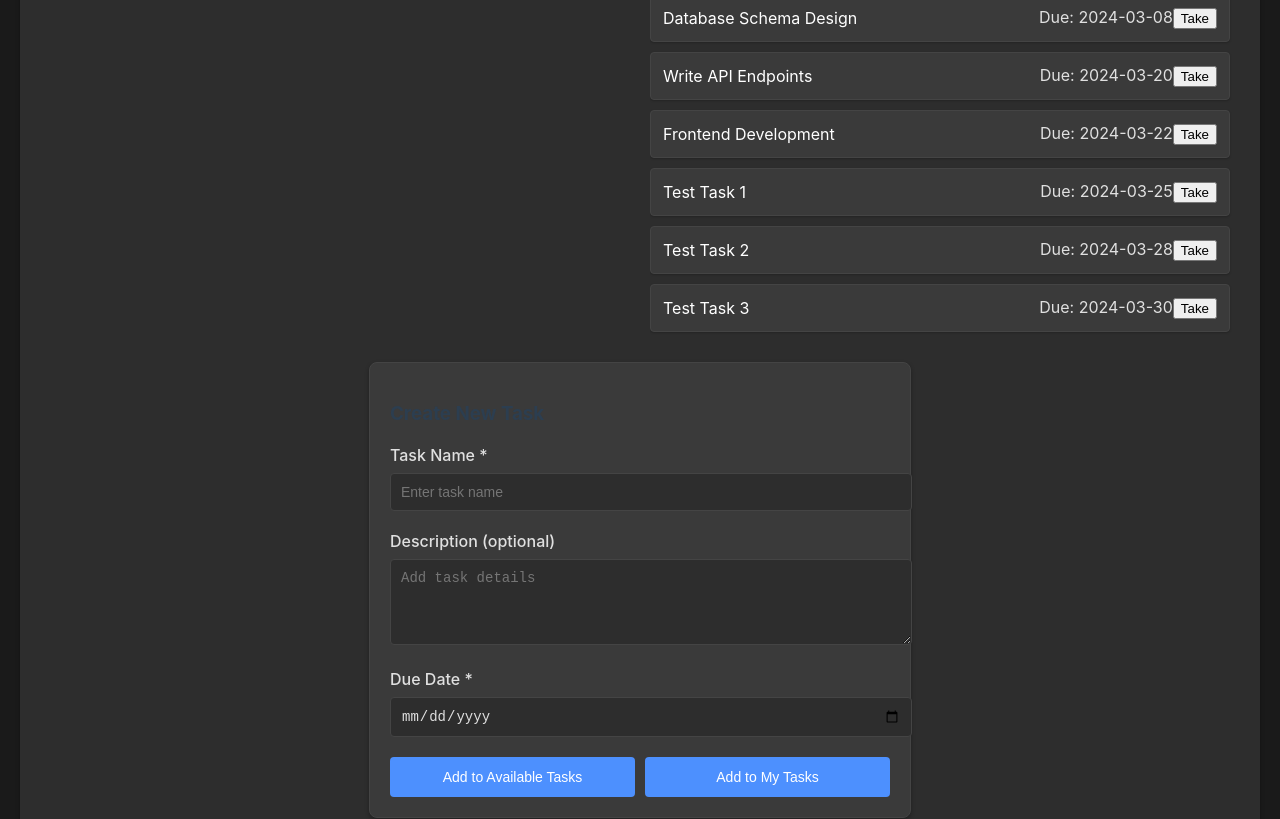
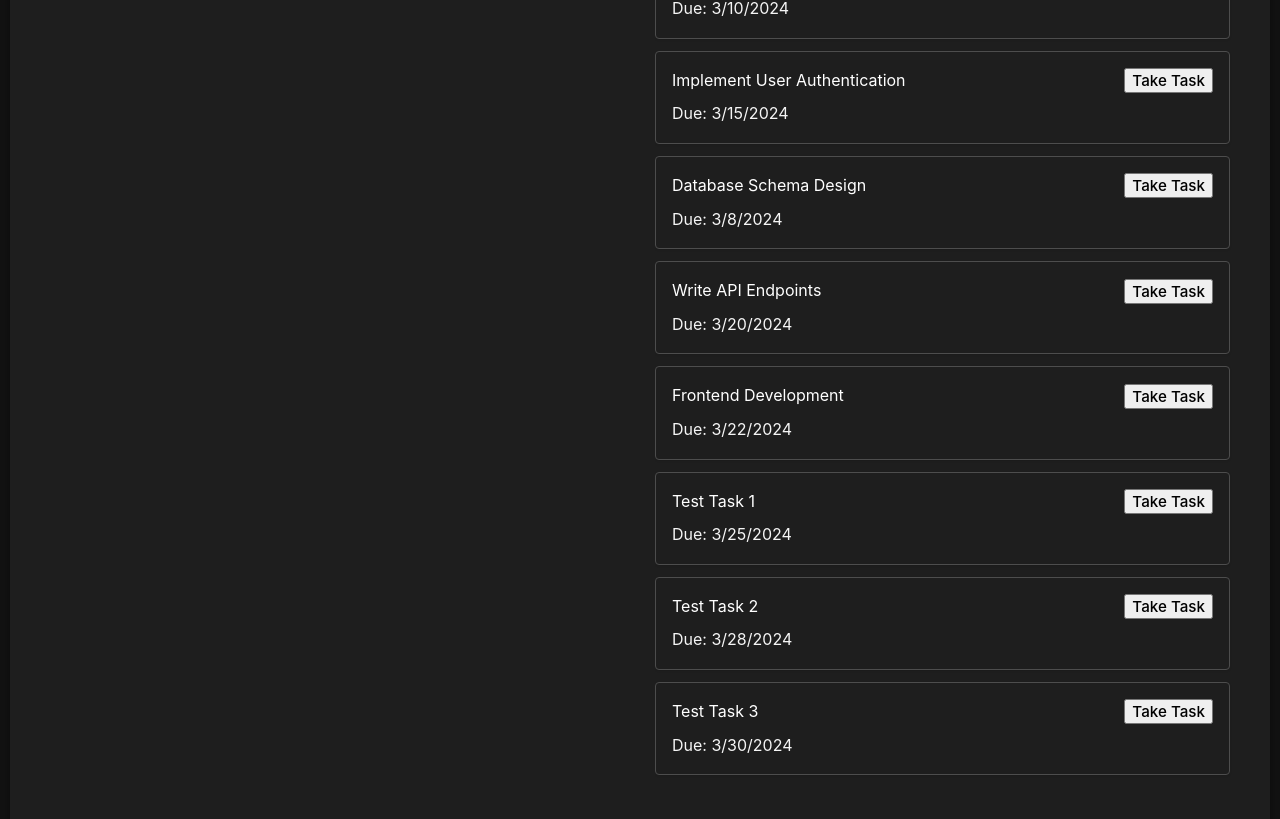
Before and after one commit to MisbahAN/tuesday.com, a React (Create React App) app: page / in a window 1280 px wide. Shown: the part 320-1139 px from the top of the page. Built offline with nearby package versions, Linux system fonts and the light colour scheme; the HTML template or start-up script is replaced by a standard one.

Commit message:
Final UI push before merging with Login-page.

```diff
--- a/src/App.css
+++ b/src/App.css
@@ -2,38 +2,43 @@
 
 body {
   font-family: 'Inter', sans-serif;
-  background-color: #1a1a1a;
-  color: #e0e0e0;
+  background-color: var(--background-color);
+  color: var(--text-color);
   margin: 0;
   padding: 0;
   height: 100vh;
+  line-height: 1.6;
 }
 
 .app {
   max-width: 1200px;
-  margin: 20px auto;
-  padding: 20px;
-  background-color: #2d2d2d;
-  border-radius: 8px;
-  box-shadow: 0 2px 4px rgba(0, 0, 0, 0.3);
+  margin: 1.25rem auto;
+  padding: 1.875rem;
+  background-color: var(--surface-color);
+  border-radius: 0.75rem;
+  box-shadow: 0 4px 8px rgba(0, 0, 0, 0.4);
   display: flex;
   flex-direction: column;
+  min-height: calc(100vh - 2.5rem);
 }
 
 h1 {
   font-family: 'Poppins', sans-serif;
   text-align: center;
-  margin-bottom: 20px;
+  margin: 0 0 30px 0;
   color: #ffffff;
-  border-bottom: 2px solid #4d90fe;
-  padding-bottom: 10px;
+  font-size: 2.2rem;
+  font-weight: 600;
+  border-bottom: 3px solid #4d90fe;
+  padding-bottom: 15px;
 }
 
 .task-container {
   display: flex;
-  gap: 20px;
+  gap: 1.875rem;
   flex-grow: 1;
   justify-content: center;
+  padding: 1.25rem 0;
 }
 
 .task-list-container {
@@ -44,13 +49,16 @@ h1 {
 }
 
 .task-list-container h2 {
-  font-family: 'Poppins', sans-serif;
-  margin-top: 0;
-  color: #ffffff;
-  border-bottom: 1px solid #444;
-  padding-bottom: 8px;
-  margin-bottom: 10px;
+    font-family: 'Poppins', sans-serif;
+    margin: 0 0 20px 0;
+    color: var(--text-color);
+    font-size: 1.5rem;
+    font-weight: 500;
+    text-align: center;
+    border-bottom: 2px solid var(--border-color);
+    padding-bottom: 10px;
 }
+
 
 .task-list {
   flex-grow: 1;
@@ -59,29 +67,36 @@ h1 {
 }
 
 /* Scrollbar Styling */
-.task-list::-webkit-scrollbar { width: 8px; }
-.task-list::-webkit-scrollbar-track { background: #2d2d2d; }
-.task-list::-webkit-scrollbar-thumb { background: #4d4d4d; border-radius: 4px; }
+.task-list::-webkit-scrollbar { width: 10px; }
+.task-list::-webkit-scrollbar-track { background: #2a2a2a; }
+.task-list::-webkit-scrollbar-thumb {
+  background: #4d4d4d;
+  border-radius: 5px;
+  border: 2px solid #2a2a2a;
+}
 .task-list::-webkit-scrollbar-thumb:hover { background: #666; }
 
 
 .task-item {
-  background-color: #3a3a3a;
-  border: 1px solid #444;
-  border-radius: 4px;
-  padding: 12px;
-  margin-bottom: 10px;
-  display: flex;
-  flex-direction: column;
-  box-shadow: 0 1px 2px rgba(0,0,0,0.2);
-  transition: transform 0.1s ease, box-shadow 0.1s ease;
+    background-color: var(--surface-color);
+    border: 1px solid var(--border-color);
+    border-radius: 0.25rem;
+    padding: 1rem;
+    margin-bottom: 0.75rem;
+    display: flex;
+    flex-direction: column;
+    box-shadow: 0 1px 2px rgba(0,0,0,0.1);
+    transition: all 0.2s ease;
 }
 
+
 .task-item:hover {
-  transform: translateY(-2px);
-  box-shadow: 0 4px 6px rgba(0,0,0,0.3);
-  border-color: #4d90fe;
+    transform: translateY(-2px);
+    box-shadow: 0 4px 8px rgba(0,0,0,0.2);
+    border-color: var(--primary-color);
+    background-color: var(--surface-color-dark);
 }
+
 .task-item.available-task:hover{
   border-left: 4px solid #007bff;
 }
--- a/src/App.js
+++ b/src/App.js
@@ -1,9 +1,11 @@
 import React, { useState, useEffect } from 'react';
 import './App.css';
+import './index.css';
 import TaskDetails from './TaskDetails';
 import TaskItem from './TaskItem';
 import CreateTaskForm from './CreateTaskForm';
 import AddUserForm from './AddUserForm';
+
 
 function App() {
   const [availableTasks, setAvailableTasks] = useState([
@@ -96,8 +98,9 @@ function App() {
   );
 
   return (
-    <div className="app">
-      <h1>Team Task Manager</h1>
+      <div className="app container">
+        <h1 className="text-center">Team Task Manager</h1>
+
       {selectedTask ? (
         <TaskDetails
           task={selectedTask}
@@ -110,8 +113,8 @@ function App() {
       ) : (
         <>
           <div className="task-container">
-            <div className="task-list-container">
-              <h2>&gt; My Tasks</h2>
+            <div className="task-list-container mb-4">
+              <h2>My Tasks</h2>
               <div className="task-list">
                 {myTasks.map(task => (
                   <TaskItem
@@ -125,8 +128,8 @@ function App() {
               </div>
             </div>
 
-            <div className="task-list-container">
-              <h2>&gt; Available Tasks</h2>
+            <div className="task-list-container mb-4">
+              <h2>Available Tasks</h2>
               <input
                 type="text"
                 placeholder="Filter tasks..."
--- a/src/Forms.css
+++ b/src/Forms.css
@@ -1,34 +1,43 @@
 .form-container {
-    background-color: #3a3a3a;
-    border: 1px solid #444;
-    border-radius: 8px;
-    padding: 20px;
-    box-shadow: 0 2px 4px rgba(0, 0, 0, 0.3);
-    max-width: 500px;
-    margin: 20px auto;
+    background-color: var(--surface-color);
+    border: 1px solid var(--border-color);
+    border-radius: 0.75rem;
+    padding: 1.875rem;
+    box-shadow: 0 4px 8px rgba(0, 0, 0, 0.4);
+    max-width: 31.25rem;
+    margin: 1.875rem auto;
+    line-height: 1.6;
 }
 
 .form-group {
-    margin-bottom: 20px;
+    margin-bottom: 1.5625rem;
 }
 
 .form-group label {
     display: block;
-    margin-bottom: 8px;
+    margin-bottom: 0.625rem;
     font-weight: 500;
-    color: #e0e0e0;
+    color: var(--text-color);
+    font-size: 0.95rem;
 }
 
 .form-group input,
 .form-group textarea {
     width: 100%;
-    padding: 10px;
-    background-color: #2d2d2d;
-    border: 1px solid #444;
-    border-radius: 4px;
-    font-size: 14px;
-    color: #e0e0e0;
+    padding: 0.75rem;
+    background-color: var(--surface-color-dark);
+    border: 1px solid var(--border-color);
+    border-radius: 0.375rem;
+    font-size: 0.95rem;
+    color: var(--text-color);
     transition: all 0.3s ease;
+}
+
+.form-group input:focus,
+.form-group textarea:focus {
+    border-color: #4d90fe;
+    box-shadow: 0 0 0 3px rgba(77, 144, 254, 0.2);
+    outline: none;
 }
 
 .form-group input:focus,
@@ -39,19 +48,21 @@
 
 .button-group {
     display: flex;
-    gap: 10px;
-    margin-top: 20px;
+    gap: 0.9375rem;
+    margin-top: 1.5625rem;
+    flex-wrap: wrap;
 }
 
 .button-group button {
     flex: 1;
-    padding: 12px;
+    padding: 14px 20px;
     border: none;
-    border-radius: 4px;
-    font-size: 14px;
+    border-radius: 6px;
+    font-size: 0.95rem;
     font-weight: 500;
     cursor: pointer;
     transition: all 0.3s ease;
+    min-width: 120px;
 }
 
 .available-button {
@@ -80,19 +91,25 @@
 
 .submit-button {
     width: 100%;
-    padding: 12px;
+    padding: 14px 20px;
     background-color: #4d90fe;
     color: white;
     border: none;
-    border-radius: 4px;
-    font-size: 14px;
+    border-radius: 6px;
+    font-size: 0.95rem;
     font-weight: 500;
     cursor: pointer;
     transition: all 0.2s ease;
+    margin-top: 15px;
 }
 
 .submit-button:hover {
     background-color: #3a7bd5;
-    transform: translateY(-1px);
+    transform: translateY(-2px);
+    box-shadow: 0 4px 8px rgba(0,0,0,0.3);
+}
+
+.submit-button:active {
+    transform: translateY(0);
     box-shadow: 0 2px 4px rgba(0,0,0,0.2);
 }
--- a/src/TaskDetails.css
+++ b/src/TaskDetails.css
@@ -1,38 +1,48 @@
 /* src/TaskDetails.css */
 
 .task-details {
-    background-color: #3a3a3a;
-    border: 1px solid #444;
-    border-radius: 8px;
-    padding: 20px;
-    margin: 20px auto;
+    background-color: var(--surface-color);
+    border: 1px solid var(--border-color);
+    border-radius: 12px;
+    padding: 2rem;
+    margin: 2rem auto;
     max-width: 800px;
-    box-shadow: 0 2px 4px rgba(0, 0, 0, 0.3);
+    box-shadow: 0 4px 8px rgba(0, 0, 0, 0.4);
+    line-height: 1.6;
 }
+
+
 
 
 .task-details h2 {
     font-family: 'Poppins', sans-serif;
-    margin-top: 0;
+    margin: 0 0 25px 0;
     color: #ffffff;
-    border-bottom: 1px solid #4d90fe;
-    padding-bottom: 8px;
-    margin-bottom: 15px;
+    font-size: 1.8rem;
+    font-weight: 600;
+    border-bottom: 2px solid #4d90fe;
+    padding-bottom: 12px;
 }
+
 
 
 .task-details-grid {
     display: grid;
-    grid-template-columns: 1fr 1fr; /* Two columns */
-    gap: 10px 20px; /* Row and column gap */
-    margin-bottom: 20px;
+    grid-template-columns: repeat(auto-fit, minmax(250px, 1fr));
+    gap: 1rem 2rem;
+    margin-bottom: 2rem;
+    padding: 1rem 0;
 }
 
+
+
 .task-details p {
-    margin: 0;
+    margin: 0 0 15px 0;
     line-height: 1.6;
-    color: #e0e0e0;
+    color: #f5f5f5;
+    font-size: 0.95rem;
 }
+
 
 
 .task-details ul {
@@ -46,23 +56,40 @@
 }
 
 
+.button-group {
+    display: grid;
+    grid-template-columns: repeat(3, 1fr);
+    gap: 1rem;
+    margin: 2rem 0;
+}
+
 .task-details button {
-    background-color: #4d90fe;
+    background-color: var(--primary-color);
     color: white;
     border: none;
-    padding: 10px 15px;
-    border-radius: 4px;
+    padding: 0.75rem 1.5rem;
+    border-radius: 6px;
     cursor: pointer;
     font-size: 1rem;
-    margin-right: 10px;
+    font-weight: 500;
     transition: all 0.2s ease;
+    min-width: 120px;
+    width: 100%;
 }
 
+
 .task-details button:hover {
-    background-color: #3a7bd5;
-    transform: translateY(-1px);
+    background-color: var(--primary-dark);
+    transform: translateY(-2px);
+    box-shadow: 0 4px 8px rgba(0,0,0,0.3);
+}
+
+.task-details button:active {
+    transform: translateY(0);
     box-shadow: 0 2px 4px rgba(0,0,0,0.2);
 }
+
+
 
 
 /* Style for subtasks within TaskDetails (if you want them different) */
--- a/src/TaskItem.js
+++ b/src/TaskItem.js
@@ -1,81 +1,50 @@
-// src/TaskItem.js
-import React, { useState } from 'react';
+import React from 'react';
+import './index.css';
 
-function TaskItem({ task, onTaskClick, onTaskCompletion, isAvailable, onTakeTask }) {
-    const [showSubtasks, setShowSubtasks] = useState(false);
-
-    const toggleSubtasks = () => {
-        setShowSubtasks(!showSubtasks);
-    };
-
-    const handleMainTaskClick = (e) => {
-        if (e.target.type !== 'checkbox' && e.target.tagName !== 'BUTTON') {
-             if (!isAvailable) {
-                toggleSubtasks();
-            }
+function TaskItem({ task, onTaskClick, onTaskCompletion, onTakeTask, isAvailable }) {
+  const handleClick = () => {
     onTaskClick(task);
-        }
   };
 
 
   return (
-        <div className={`task-item ${isAvailable ? 'available-task' : 'my-task'} ${task.completed ? 'completed' : ''}`}>
-            <div className="task-item-header" onClick={handleMainTaskClick}>
-                {!isAvailable && (
-                    <input
-                        type="checkbox"
-                        checked={task.completed}
-                        onChange={(e) => {
-                            e.stopPropagation();
-                            onTaskCompletion(task.id);
-                        }}
-                    />
-                )}
+    <div
+      className={`task-item ${task.completed ? 'completed' : ''} ${isAvailable ? 'available-task' : ''} mb-2 p-2`}
+      onClick={handleClick}
+    >
+      <div className="task-item-header flex items-center justify-between">
         <span className="task-title">{task.title}</span>
 
-                <div className="task-details-row">
-                    <span className="due-date">Due: {task.dueDate}</span>
-                    {/* Removed status and priority */}
-
-                    {isAvailable && (
+        {isAvailable ? (
           <button
-                            className="take-button"
+            className="take-task-button bg-primary text-white px-3 py-1 rounded hover:bg-primary-dark transition-all"
             onClick={(e) => {
               e.stopPropagation();
               onTakeTask(task.id);
             }}
           >
-                            Take
+            Take Task
           </button>
-                    )}
-                </div>
-              {/* Show/Hide Icon */}
-                {!isAvailable && task.subtasks && task.subtasks.length > 0 && (
-                    <span className={`toggle-icon ${showSubtasks ? 'expanded' : ''}`}>
-                        {showSubtasks ? '▼' : '▶'}
-                    </span>
+        ) : (
+          <input
+            type="checkbox"
+            checked={task.completed}
+            onChange={(e) => {
+              onTaskCompletion(task.id);
+            }}
+
+            className="task-checkbox w-4 h-4"
+          />
         )}
       </div>
 
-            {/* Subtasks */}
-            {showSubtasks && task.subtasks && task.subtasks.length > 0 && (
-                <div className="subtasks">
-                    {task.subtasks.map((subtask) => (
-                        <div key={subtask.id} className="subtask">
-                            <input
-                                type="checkbox"
-                                checked={subtask.completed}
-                                onChange={(e) => {
-                                    e.stopPropagation();
-                                    onTaskCompletion(task.id, subtask.id);
-                                }}
-                            />
-                            <span className={`subtask-title ${subtask.completed ? 'completed' : ''}`}>{subtask.title}</span>
-                            <span className="subtask-due-date">Due: {subtask.dueDate}</span>
-                        </div>
-                    ))}
+      {task.dueDate && (
+        <div className="task-due-date text-sm text-text-secondary mt-1">
+          Due: {new Date(task.dueDate).toLocaleDateString()}
         </div>
       )}
+
+
     </div>
   );
 }
--- a/src/index.css
+++ b/src/index.css
@@ -1,17 +1,82 @@
+:root {
+  --primary-color: #4d90fe;
+  --background-color: #121212;
+  --surface-color: #1e1e1e;
+  --text-color: #f5f5f5;
+  --text-secondary-color: #b0b0b0;
+  --border-color: #4d4d4d;
+}
+
 body {
   margin: 0;
   font-family: 'Inter', sans-serif;
-  background-color: #1a1a1a;
-  color: #e0e0e0;
+  background-color: var(--background-color);
+  color: var(--text-color);
   -webkit-font-smoothing: antialiased;
   -moz-osx-font-smoothing: grayscale;
+  line-height: 1.6;
+}
+
+a {
+  color: var(--primary-color);
+  text-decoration: none;
+  transition: color 0.2s ease;
+}
+
+a:hover {
+  color: #3a7bd5;
+}
+
+h1, h2, h3, h4, h5, h6 {
+  color: var(--text-color);
+  margin-top: 0;
+  margin-bottom: 1rem;
+}
+
+p {
+  margin-top: 0;
+  margin-bottom: 1rem;
+  color: var(--text-secondary-color);
+}
+
+button {
+  font-family: inherit;
+  font-size: 0.95rem;
+  font-weight: 500;
+  cursor: pointer;
+  transition: all 0.2s ease;
 }
 
 code {
   font-family: source-code-pro, Menlo, Monaco, Consolas, 'Courier New',
     monospace;
-  background-color: #2d2d2d;
+  background-color: var(--surface-color);
   padding: 2px 4px;
   border-radius: 4px;
-  color: #e0e0e0;
+  color: var(--text-color);
 }
+
+.container {
+  max-width: 1200px;
+  margin: 0 auto;
+  padding: 0 20px;
+}
+
+.text-center {
+  text-align: center;
+}
+
+.mt-1 { margin-top: 0.5rem; }
+.mt-2 { margin-top: 1rem; }
+.mt-3 { margin-top: 1.5rem; }
+.mt-4 { margin-top: 2rem; }
+
+.mb-1 { margin-bottom: 0.5rem; }
+.mb-2 { margin-bottom: 1rem; }
+.mb-3 { margin-bottom: 1.5rem; }
+.mb-4 { margin-bottom: 2rem; }
+
+.p-1 { padding: 0.5rem; }
+.p-2 { padding: 1rem; }
+.p-3 { padding: 1.5rem; }
+.p-4 { padding: 2rem; }
```
Also changed, not shown: src/TaskDetails.js (+40 -28 lines). Lines whose indentation alone changed are shown as unchanged.
